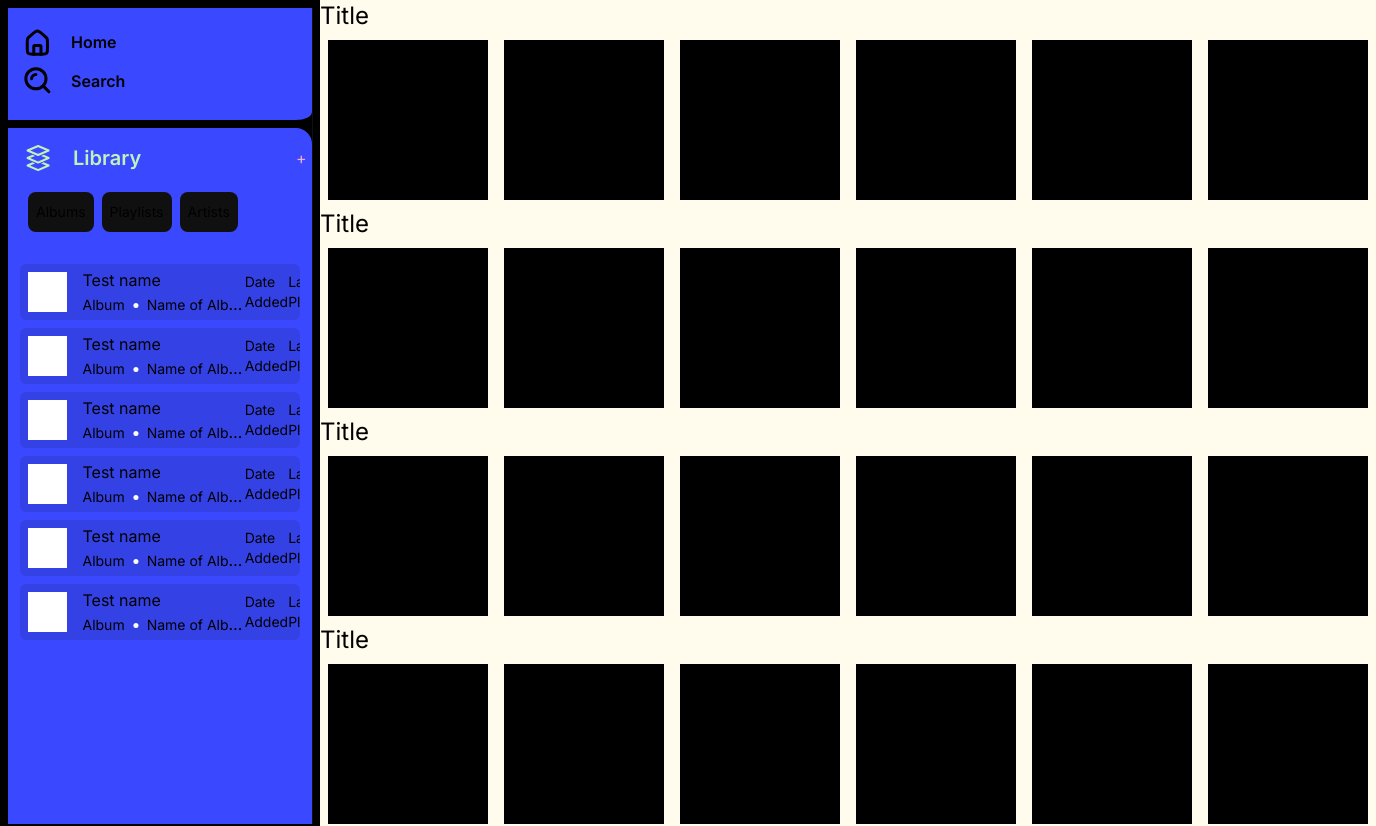
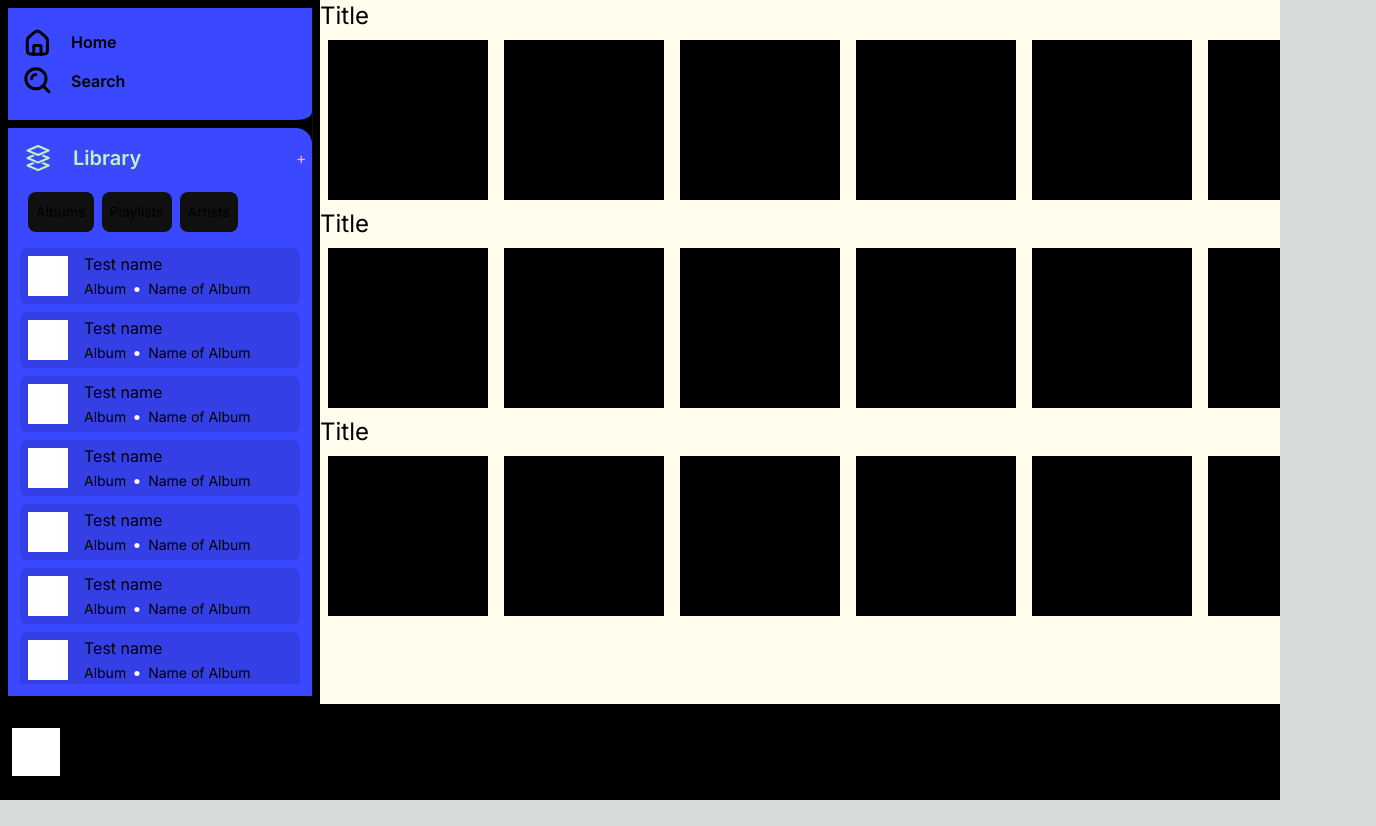
Before and after one commit to HassanGG/Bebop, a Next.js app in the folder bebop-next/: page /player/home in a window 1280 px wide. Shown: the top 826 px of the page, 1376 px wide, since content can reach past the window. After the commit the page ends 800 px from the top, so only its background shows below. Built offline with nearby package versions, Linux system fonts and the light colour scheme.

Commit message:
style: Fixed overflow issues with body and SideItems
Added scrolling to SideItems also

```diff
--- a/bebop-next/app/player/Controls.tsx
+++ b/bebop-next/app/player/Controls.tsx
@@ -1,6 +1,6 @@
 const Controls = () => {
   return (
-    <div className="bg-black w-full h-[6rem] justify-between flex-row flex select-none">
+    <div className="bg-black w-full h-[6rem] sticky justify-between flex-row flex select-none">
       <div className="flex flex-row items-center">
         <div className="w-[3rem] h-[3rem] m-3 bg-white"></div>
         <section>
@@ -10,7 +10,7 @@ const Controls = () => {
       </div>
       <p>play button</p>
       <p>
-        Volume Controls
+ sdfasdf       Volume Controls
       </p>
 
     </div>
--- a/bebop-next/app/player/SideBar.tsx
+++ b/bebop-next/app/player/SideBar.tsx
@@ -1,5 +1,5 @@
 'use client';
-import { useState } from 'react';
+import { useEffect, useState } from 'react';
 import { RightResizer } from './RightResizer';
 import React from 'react';
 import { SideFilters } from './SideFilters';
@@ -8,21 +8,23 @@ import { SearchAltSVG, SearchSVG } from './svgs/SearchSVG';
 import { NavButton } from './NavButton';
 import { SideItems } from './SideItems';
 
-const REM_WIDTH = 20;
+const REM_SIDEBAR_WIDTH = 20;
 const REM_PIXELS = parseFloat(window.getComputedStyle(document.documentElement).fontSize);
-const DEFAULT_WIDTH = REM_PIXELS * REM_WIDTH;
+const DEFAULT_WIDTH = REM_PIXELS * REM_SIDEBAR_WIDTH;
+const SHOW_META_WIDTH = DEFAULT_WIDTH + (REM_PIXELS * 10);
 
 const SideBar = () => {
   const [width, setWidth] = useState(DEFAULT_WIDTH);
+  const displayMeta = width > SHOW_META_WIDTH;
   return (
-    <nav className="bg-black h-[100%] left-0 sticky top-0 box-border flex-none" style={{ width: width }}>
+    <nav className="bg-black h-[100%] max-h-full left-0 sticky top-0 box-border flex-none" style={{ width: width }}>
       <RightResizer parentDefaultWidth={DEFAULT_WIDTH} parentSetWidth={setWidth} />
       <div className="h-full flex flex-col">
         <div className="bg-[#3A48FF] w-[100%] border-r-0 h-[8rem] border-black border-[0.5rem] border-solid rounded-br-[1rem] p-3 ">
           <NavButton Svg={HomeSVG} AltSvg={HomeAltSVG} href="/player/home" text="Home" />
           <NavButton Svg={SearchSVG} AltSvg={SearchAltSVG} href="/player/search" text="Search" />
         </div>
-        <div className="bg-[#3A48FF] w-[100%] border-black border-r-0 border-[0.5rem] border-t-[0rem] border-solid rounded-tr-[1rem] p-3 flex-grow">
+        <div className="bg-[#3A48FF] w-[100%] h-0 border-black border-r-0 border-[0.5rem] border-t-[0rem] border-solid rounded-tr-[1rem] p-3 flex-grow flex flex-col">
           <div className="flex flex-row select-none items-center">
             <img src={'/Layers.svg'} alt="Layers Icon" />
             <span className="w-[1rem]"></span>
@@ -30,7 +32,7 @@ const SideBar = () => {
             <p className="float-right w-1 ml-auto text-pink-300">+</p>
           </div>
           <SideFilters />
-          <SideItems displayMeta={true}/>
+          <SideItems displayMeta={displayMeta} />
         </div>
       </div>
     </nav>
--- a/bebop-next/app/player/SideFilters.tsx
+++ b/bebop-next/app/player/SideFilters.tsx
@@ -1,7 +1,7 @@
 const buttonStyle = `bg-[#101010] h-[2.5rem] rounded-lg p-2 m-1 hover:bg-black/[.5] overflow-hidden `;
 const SideFilters = () => {
   return (
-    <div className="flex flex-row w-[100%] h-[5rem] mt-2 p-1 text-sm">
+    <div className="flex flex-row w-[100%] h-[4rem] mt-2 p-1 text-sm">
       <button type="button" className={buttonStyle}>Albums</button>
       <button type="button" className={buttonStyle}>Playlists</button>
       <button type="button" className={buttonStyle}>
--- a/bebop-next/app/player/SideItems.tsx
+++ b/bebop-next/app/player/SideItems.tsx
@@ -1,6 +1,12 @@
 const SideItems = ({ displayMeta }: { displayMeta: Boolean }) => {
   return (
-    <div>
+    <div className="h-[0rem] overflow-scroll flex-grow overflow-x-hidden">
+      <SideItem displayMeta={displayMeta} />
+      <SideItem displayMeta={displayMeta} />
+      <SideItem displayMeta={displayMeta} />
+      <SideItem displayMeta={displayMeta} />
+      <SideItem displayMeta={displayMeta} />
+      <SideItem displayMeta={displayMeta} />
       <SideItem displayMeta={displayMeta} />
       <SideItem displayMeta={displayMeta} />
       <SideItem displayMeta={displayMeta} />
--- a/bebop-next/app/player/home/LongDisplay.tsx
+++ b/bebop-next/app/player/home/LongDisplay.tsx
@@ -2,9 +2,9 @@ import { HomeItem } from './HomeItem';
 
 const LongDisplay = () => {
   return (
-    <div className='w-full'>
+    <div className='w-min'>
       <div className='text-black text-2xl'>Title</div>
-      <div className="flex flex-row w-full overflow-hidden flex-nowrap">
+      <div className="flex flex-row overflow-hidden flex-nowrap">
         <HomeItem />
         <HomeItem />
         <HomeItem />
--- a/bebop-next/app/player/home/page.tsx
+++ b/bebop-next/app/player/home/page.tsx
@@ -6,7 +6,6 @@ const HomePage = () => {
       <LongDisplay />
       <LongDisplay />
       <LongDisplay />
-      <LongDisplay />
     </div>
   );
 };
--- a/bebop-next/app/player/layout.tsx
+++ b/bebop-next/app/player/layout.tsx
@@ -4,14 +4,16 @@ import { SideBar } from './SideBar';
 
 const PlayerLayout = ({ children }: { children: React.ReactNode }) => {
   return (
-    <div className="w-[100vw] h-[100vh] flex flex-col">
+    <div className="w-[100vw] h-[100vh] overflow-hidden flex flex-col">
       <div className="flex flex-row flex-grow">
         <NoSSRWrapper>
           <SideBar />
         </NoSSRWrapper>
         {children}
       </div>
-      <Controls />
+      <div>
+        <Controls />
+      </div>
     </div>
   );
 };
```
